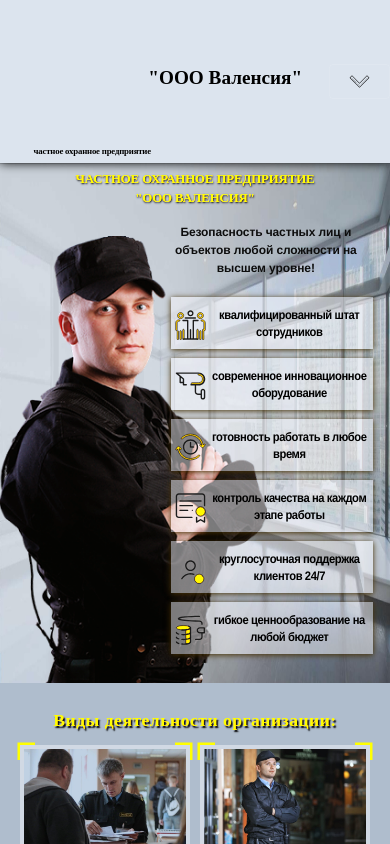
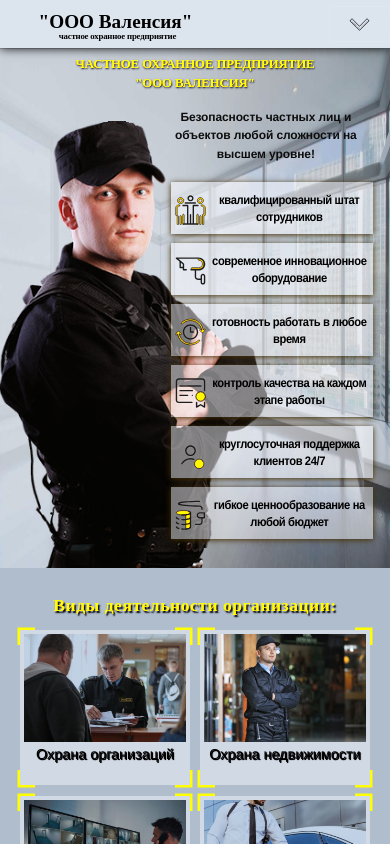
Before and after one commit to AnigalHub/Valencia, a Nuxt app: page / in a window 390 px wide. Shown: the top 844 px of the page. Built offline with nearby package versions, Linux system fonts and the light colour scheme; a web font is replaced by a local one.

Commit message:
изменено название класса (более логичное)

```diff
--- a/components/navbar.vue
+++ b/components/navbar.vue
@@ -211,8 +211,8 @@
 </style>
 <style scoped lang="scss">
   /*svg-щит*/
-  #shield{
-    filter: contrast(105%) brightness(120%);
+  #navbar_svg{
+    filter: contrast(115%) brightness(120%);
   }
   /*вид меню на большом экране (отступы)*/
   .navbar-expand-xl .navbar-collapse {margin-left: 0;}
@@ -250,10 +250,10 @@
     margin-left: 1%;
   }
   /*svg-щит*/
-  #shield{
+  #navbar_svg{
     width:50px;
     height: 54px;
-    padding: .5%;
+    padding: .8%;
     margin: 2% 0 1% 0;
   }
   /*надпись "частное охранное предприятие" в логотипе*/
@@ -296,10 +296,9 @@
     .navbar-expand-xl .navbar-collapse {margin-left: 2%;}
     .navbar{box-shadow: 0 0 10px 0 #000000;}
     /*svg-щит*/
-    #shield{
+    #navbar_svg{
       margin-top: 1.5% !important;
       margin-bottom: 0 !important;
-      filter: contrast(120%) brightness(170%);
     }
     .name_brand{
       font-size: 1.15rem;
@@ -351,7 +350,7 @@
       font-size: 1.2rem;
     }
     /*svg-щит*/
-    #shield{
+    #navbar_svg{
       width:42px;
       height:42px;
     }
@@ -362,7 +361,7 @@
   }
   @media screen and (min-width:1250px) and (max-width: 1310px) {
     /*svg-щит*/
-    #shield{
+    #navbar_svg{
       width:50px;
       height:51px;
     }
@@ -378,7 +377,7 @@
   }
   @media screen and (min-width:1310px) and (max-width: 1400px) {
     /*svg-щит*/
-    #shield{
+    #navbar_svg{
       width:50px;
       height:51px;
     }
```
